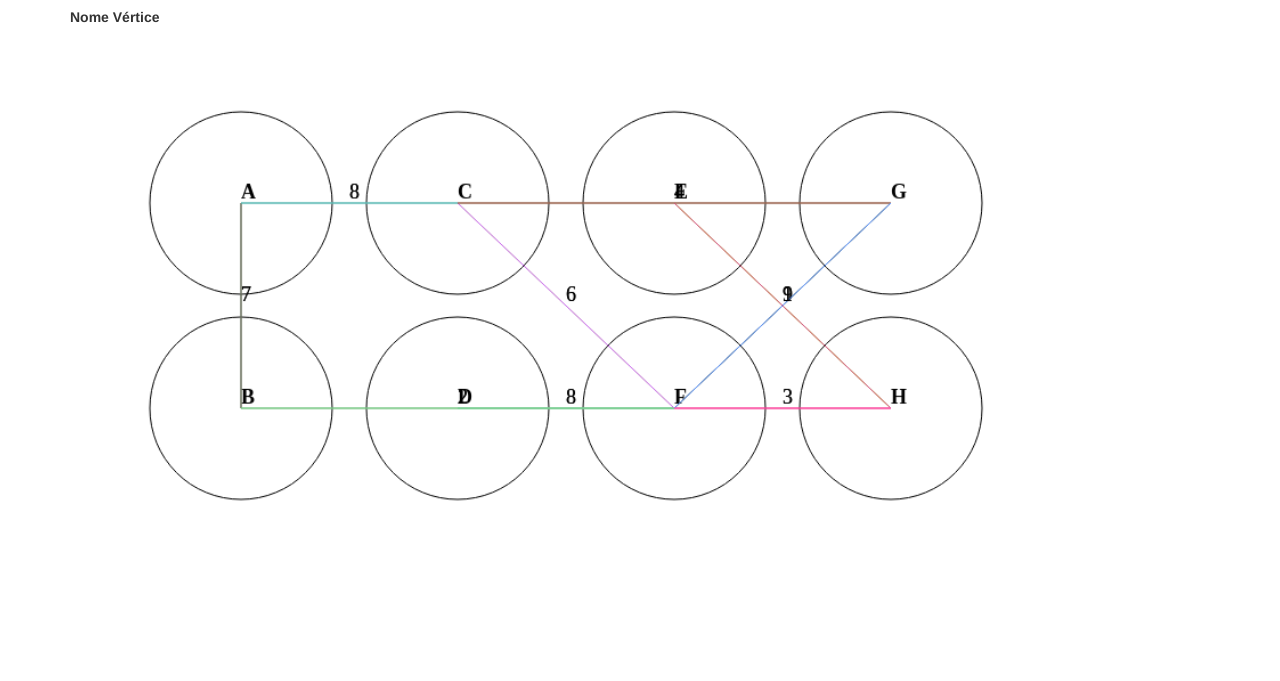
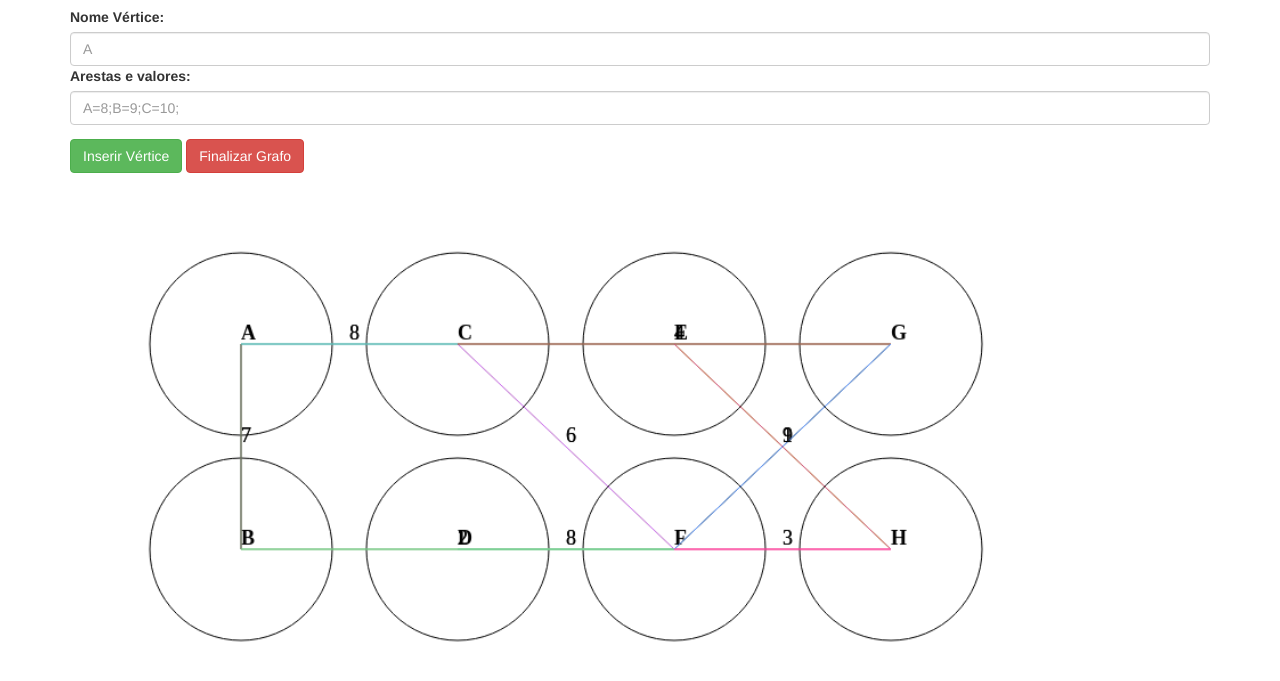
Before and after one commit to TercioMatos/Busca, a website with bundled scripts: page index.html in a window 1280 px wide. Shown: the part 63-744 px from the top of the page. Built offline with nearby package versions, Linux system fonts and the light colour scheme.

Commit message:
Inserindo formulário para criação de grafos

```diff
--- a/assets/css/master.css
+++ b/assets/css/master.css
@@ -10,3 +10,7 @@ main {
 canvas {
    display: inline;
 }
+
+.botoes {
+	margin-top: 1em;
+}
--- a/index.html
+++ b/index.html
@@ -10,7 +10,15 @@
 	<main class="container">
 	<h1>Algoritmo de Busca (Inteligência Artifical)</h1>
 	<form action="">
-		<label for="">Nome Vértice</label>
+		<label for="">Nome Vértice: </label>
+		<input class="form-control" placeholder="A" type="text">
+		<label for="">Arestas e valores: </label>
+		<input class="form-control" placeholder="A=8;B=9;C=10;" type="text">
+
+		<div class="botoes">
+			<button class="btn btn-success">Inserir Vértice</button>
+			<button class="btn btn-danger">Finalizar Grafo</button>
+		</div>
 	</form>
 		<canvas id="graph" width="1000px" height="800">
 Your browser does not support the HTML5 canvas tag.</canvas>
```
